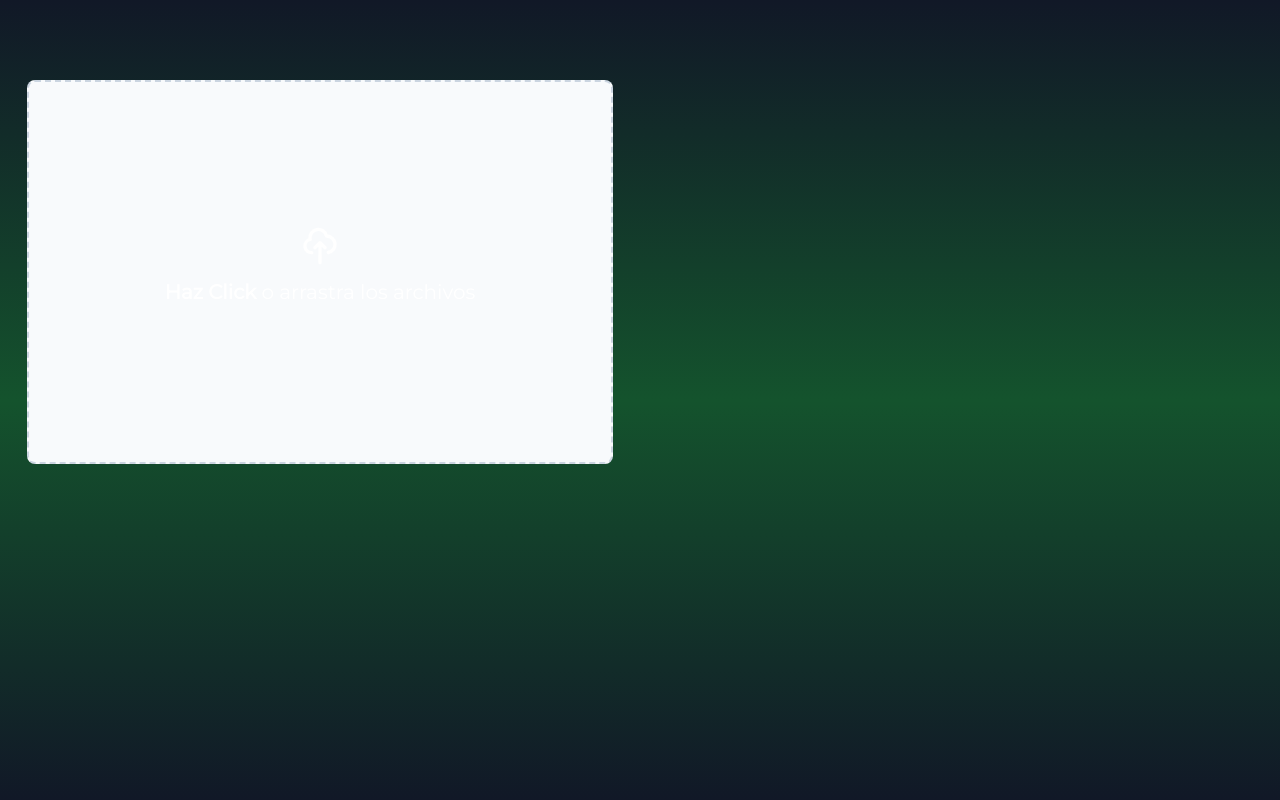
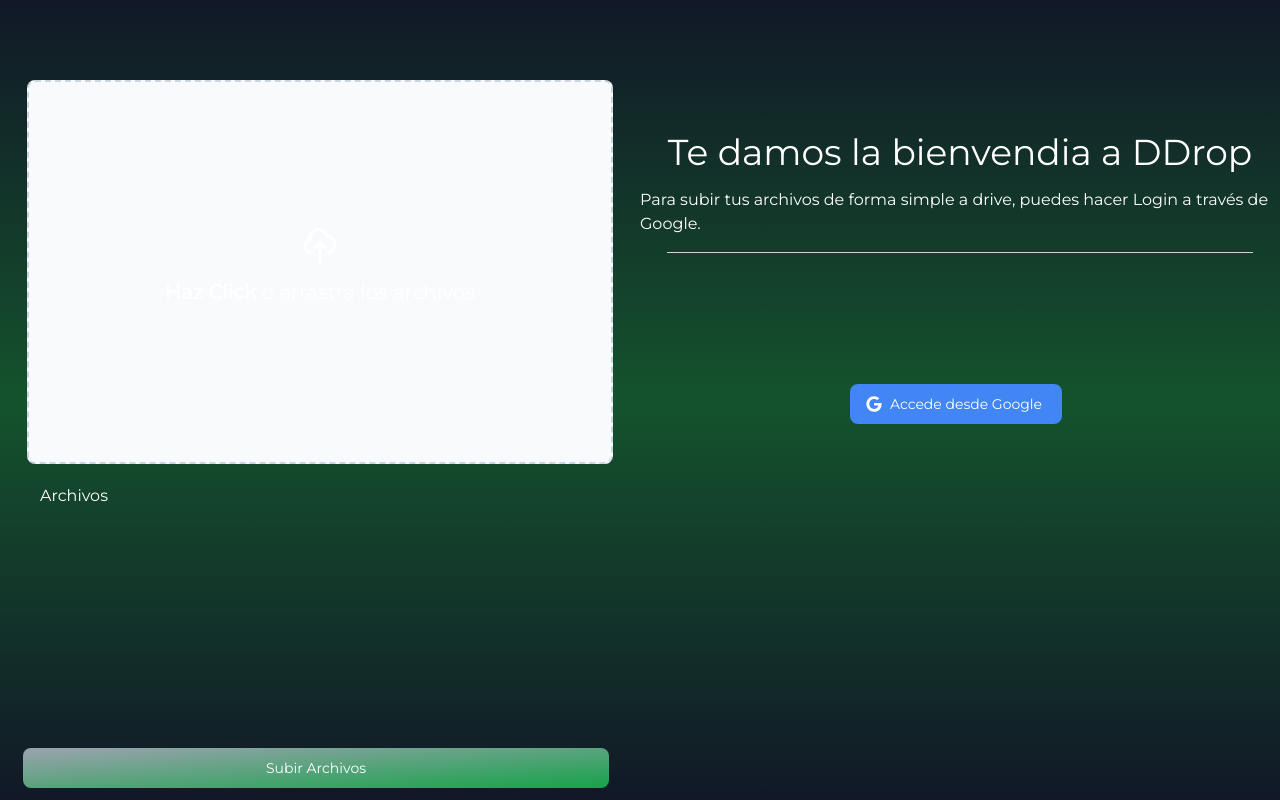
Before and after one commit to LvL090/Drop-zone, a React (Create React App) app: page / in a window 1280 px wide. Built offline with nearby package versions, Linux system fonts and the light colour scheme.

Commit message:
update title

```diff
--- a/src/App.js
+++ b/src/App.js
@@ -1,5 +1,8 @@
 import './App.css';
 import DropZone from './components/Dropzone';
+import Button from './components/Button';
+import Title from './components/Title';
+import GoogleButton from './components/GoogleButton';
 
 import React from 'react';
 
@@ -8,15 +11,27 @@
 
   return (
     <div className='bg-gradient-to-b from-gray-900 via-green-900 to-gray-900 h-screen w-full'>
-      <div>
-        <section className='w-3/6 h-full pt-20'>
-          <DropZone />
+      <div className='flex'>
+        <section className='w-6/12'>
+            <div className='w-full h-full pt-20'>
+              <DropZone />
+            </div >
+            <div className='flex justify-center'>
+              <Button />
+            </div>
         </section>
-        <section>
-
+        <section className='w-6/12'>
+            <div className='w-full h-96 flex justify-center place-items-center'>
+              <Title />
+            </div >
+            <div className='flex justify-center'>
+              <GoogleButton />
+            </div>
         </section>
       </div>
     </div>
+
+
   );
 }
 export default App;
--- /dev/null
+++ b/src/components/Button.jsx
@@ -0,0 +1,11 @@
+import React from 'react';
+
+const Button = () => {
+    return (
+        <button className=' w-11/12 text-white bg-gradient-to-br from-gray-400 to-green-600 hover:bg-gradient-to-bl 00  font-medium rounded-lg text-sm px-5 py-2.5 text-center mr-2 mb-2'>
+            Subir Archivos
+        </button>
+    );
+}
+
+export default Button;
--- a/src/components/Dropzone.jsx
+++ b/src/components/Dropzone.jsx
@@ -31,7 +31,8 @@
                     </label>
                 </div>
             </div>
-                <div className='flex  justify-items-start p-2 space-x-0.5 > * + * '>
+                    <p className='pt-5 pl-10 text-white'>Archivos</p>
+                <div className='flex  justify-items-start pt-5 pl-10 space-x-0.5 > * + * h-48'>
                     {selected_images}
                 </div>
         </div>
--- /dev/null
+++ b/src/components/GoogleButton.jsx
@@ -0,0 +1,15 @@
+import React from 'react';
+
+const GoogleButton = () => {
+    return (
+        <button type="button" className='text-white bg-[#4285F4] hover:bg-[#4285F4]/90 focus:ring-4 focus:outline-none focus:ring-[#4285F4]/50 font-medium rounded-lg text-sm px-5 py-2.5 text-center inline-flex items-center dark:focus:ring-[#4285F4]/55 mr-2 mb-2'>
+            <svg class="w-4 h-4 mr-2 -ml-1" aria-hidden="true" focusable="false" data-prefix="fab" data-icon="google" role="img" xmlns="http://www.w3.org/2000/svg" viewBox="0 0 488 512">
+                <path fill="currentColor" d="M488 261.8C488 403.3 391.1 504 248 504 110.8 504 0 393.2 0 256S110.8 8 248 8c66.8 0 123 24.5 166.3 64.9l-67.5 64.9C258.5 52.6 94.3 116.6 94.3 256c0 86.5 69.1 156.6 153.7 156.6 98.2 0 135-70.4 140.8-106.9H248v-85.3h236.1c2.3 12.7 3.9 24.9 3.9 41.4z">
+                </path>
+            </svg>
+            Accede desde Google
+      </button>
+    );
+}
+
+export default GoogleButton;
--- /dev/null
+++ b/src/components/Title.jsx
@@ -0,0 +1,19 @@
+import React from 'react';
+
+const Title = () => {
+    return (
+        <div className='text-white  flex-col justify-center'>
+            <p className='py-4 text-4xl flex justify-center'>Te damos la bienvendia a DDrop
+            </p>
+            <p className='flex justify-center'>Para subir tus archivos de forma simple a drive, puedes hacer Login a través de Google. </p>
+            <div class="py-4 flex justify-center">
+                <div class="w-11/12 border-t border-gray-300">
+                </div>
+            </div>
+
+        </div>
+
+    );
+}
+
+export default Title ;
```
